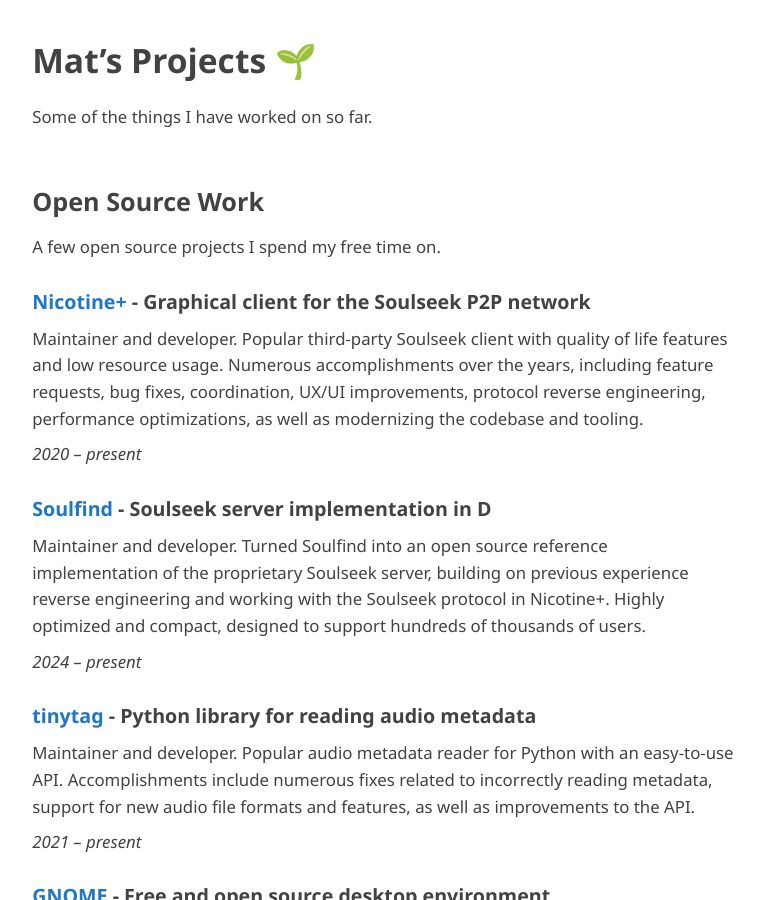
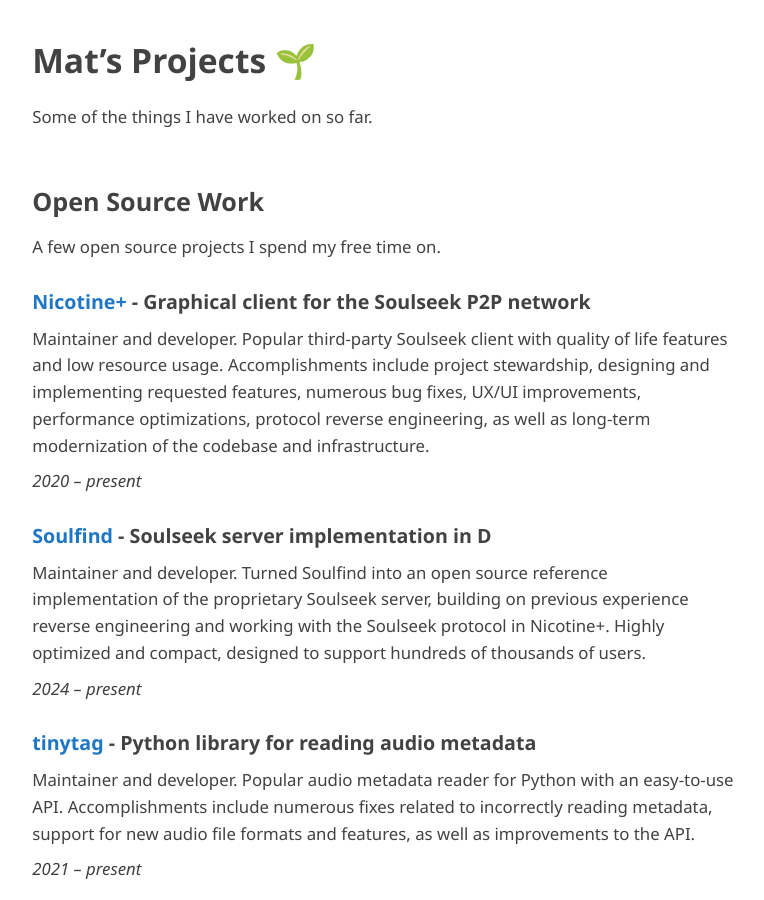
Before and after one commit to mathiascode/projects, a Jekyll site: the page built from index.md, in a window 1280 px wide and 900 px high. Shown: the whole window, without its empty margins (255-1019 px from the left). Built offline with Jekyll 4.4.1, drawn with Linux system fonts in a browser that asks for light colours; our own code applies the rules of GitHub Pages for plain Markdown files.

Commit message:
Update Nicotine+ accomplishments

```diff
--- a/index.md
+++ b/index.md
@@ -13,7 +13,7 @@
 
 ### [Nicotine+](https://github.com/nicotine-plus/nicotine-plus) - Graphical client for the Soulseek P2P network
 
-Maintainer and developer. Popular third-party Soulseek client with quality of life features and low resource usage. Numerous accomplishments over the years, including feature requests, bug fixes, coordination, UX/UI improvements, protocol reverse engineering, performance optimizations, as well as modernizing the codebase and tooling.
+Maintainer and developer. Popular third-party Soulseek client with quality of life features and low resource usage. Accomplishments include project stewardship, designing and implementing requested features, numerous bug fixes, UX/UI improvements, performance optimizations, protocol reverse engineering, as well as long-term modernization of the codebase and infrastructure.
 
 *2020 – present*
 
```
